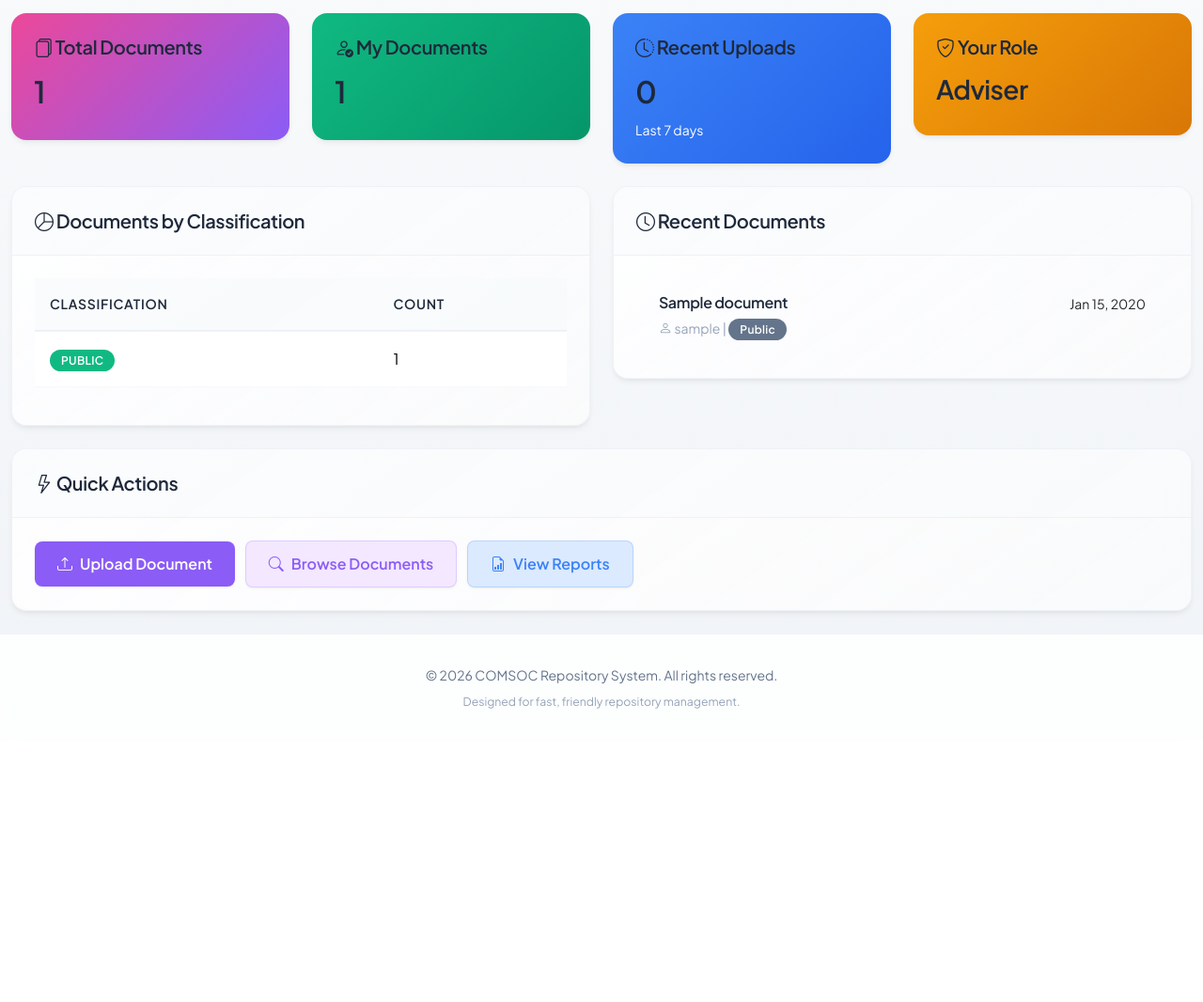
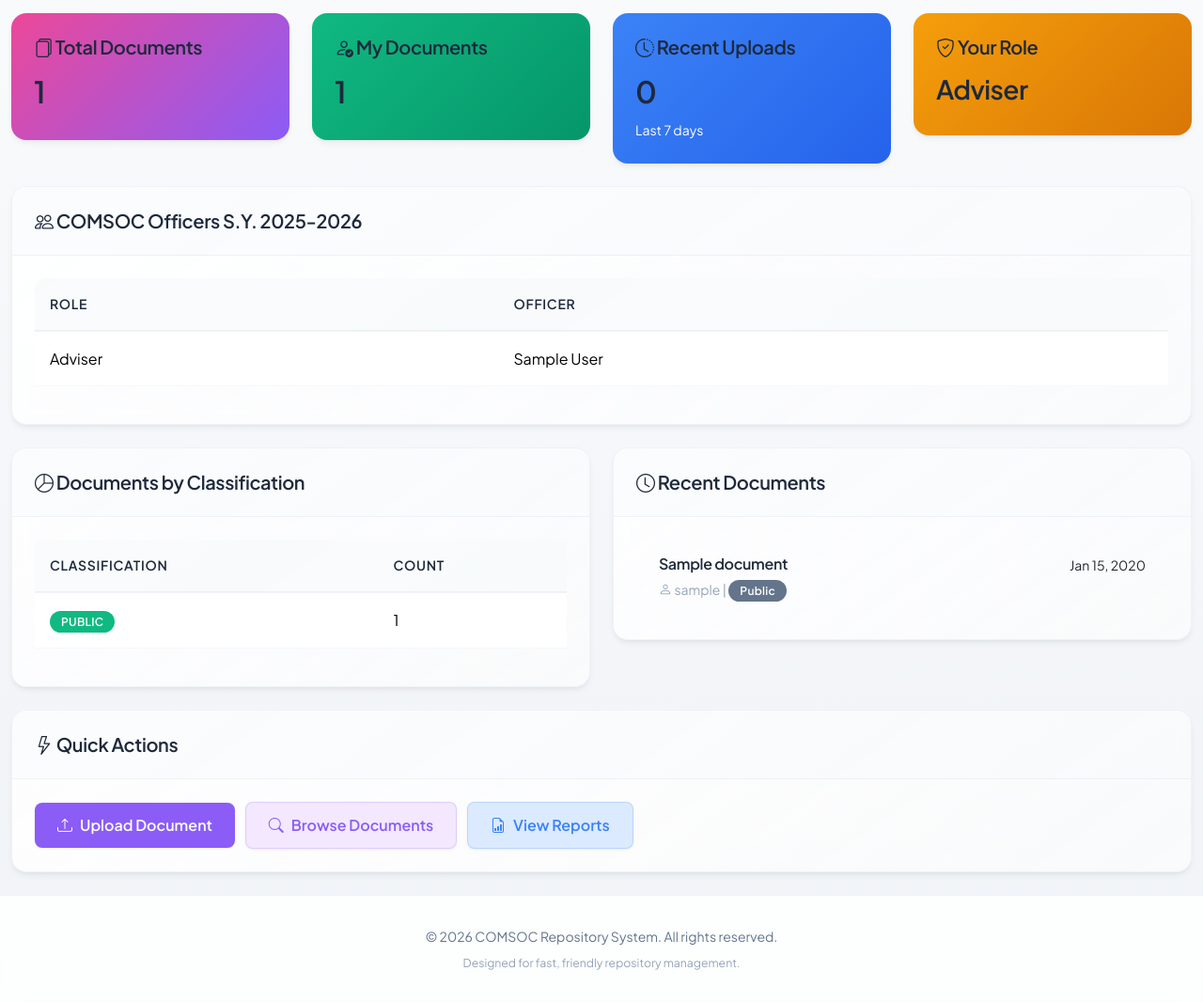
Before and after one commit to wimby-lab/repository-sys, a Django app: page /dashboard/ in a window 1280 px wide. Shown: the part 203-1269 px from the top of the page at 94% size. Before the commit the page ends 957 px from the top, so only its background shows below. Run offline with Django 5.2, Linux system fonts and the light colour scheme; a user stored in the database is signed in; tables that the repository leaves empty hold one stand-in row (values such as "Sample post").

Commit message:
Add COMSOC officers section to dashboard
Co-authored-by: wimby-lab <253862656+wimby-lab@users.noreply.github.com>

```diff
--- a/dashboard/views.py
+++ b/dashboard/views.py
@@ -2,8 +2,8 @@ from django.shortcuts import render
 from django.contrib.auth.decorators import login_required
 from documents.models import Document
 from documents.permissions import get_accessible_documents
-from accounts.models import AuditLog
-from django.db.models import Count, Q
+from accounts.models import AuditLog, Role, User
+from django.db.models import Count, Prefetch, Q
 from datetime import timedelta
 from django.utils import timezone
 
@@ -41,6 +41,14 @@ def index(request):
     if user.is_adviser or user.is_president:
         recent_activity = AuditLog.objects.select_related('user').order_by('-timestamp')[:10]
 
+    current_date = timezone.localtime(timezone.now())
+    school_year_start = current_date.year if current_date.month >= 6 else current_date.year - 1
+    school_year_label = f"{school_year_start}-{school_year_start + 1}"
+
+    officer_roles = Role.objects.prefetch_related(
+        Prefetch('users', queryset=User.objects.order_by('last_name', 'first_name', 'username'))
+    ).filter(users__isnull=False).distinct()
+
     context = {
         'total_documents': total_documents,
         'my_documents': my_documents,
@@ -48,6 +56,8 @@ def index(request):
         'recent_docs': recent_docs,
         'docs_by_classification': docs_by_classification,
         'recent_activity': recent_activity,
+        'officer_roles': officer_roles,
+        'school_year_label': school_year_label,
     }
 
     return render(request, 'dashboard/index.html', context)
--- a/templates/dashboard/index.html
+++ b/templates/dashboard/index.html
@@ -50,6 +50,46 @@
                     <i class="bi bi-shield-check"></i> Your Role
                 </h5>
                 <h3>{{ user.role|default:"No Role" }}</h3>
+            </div>
+        </div>
+    </div>
+</div>
+
+<div class="row mb-4">
+    <div class="col-12">
+        <div class="card">
+            <div class="card-header">
+                <h5 class="card-title mb-0">
+                    <i class="bi bi-people"></i> COMSOC Officers S.Y. {{ school_year_label }}
+                </h5>
+            </div>
+            <div class="card-body">
+                {% if officer_roles %}
+                <div class="table-responsive">
+                    <table class="table table-sm">
+                        <thead>
+                            <tr>
+                                <th>Role</th>
+                                <th>Officer</th>
+                            </tr>
+                        </thead>
+                        <tbody>
+                            {% for role in officer_roles %}
+                            <tr>
+                                <td>{{ role.get_name_display }}</td>
+                                <td>
+                                    {% for officer in role.users.all %}
+                                        {{ officer.get_full_name|default:officer.username }}{% if not forloop.last %}<br>{% endif %}
+                                    {% endfor %}
+                                </td>
+                            </tr>
+                            {% endfor %}
+                        </tbody>
+                    </table>
+                </div>
+                {% else %}
+                <p class="text-muted mb-0">No officer assignments yet.</p>
+                {% endif %}
             </div>
         </div>
     </div>
```
Also changed, not shown: dashboard/tests.py (+26 -0 lines).
